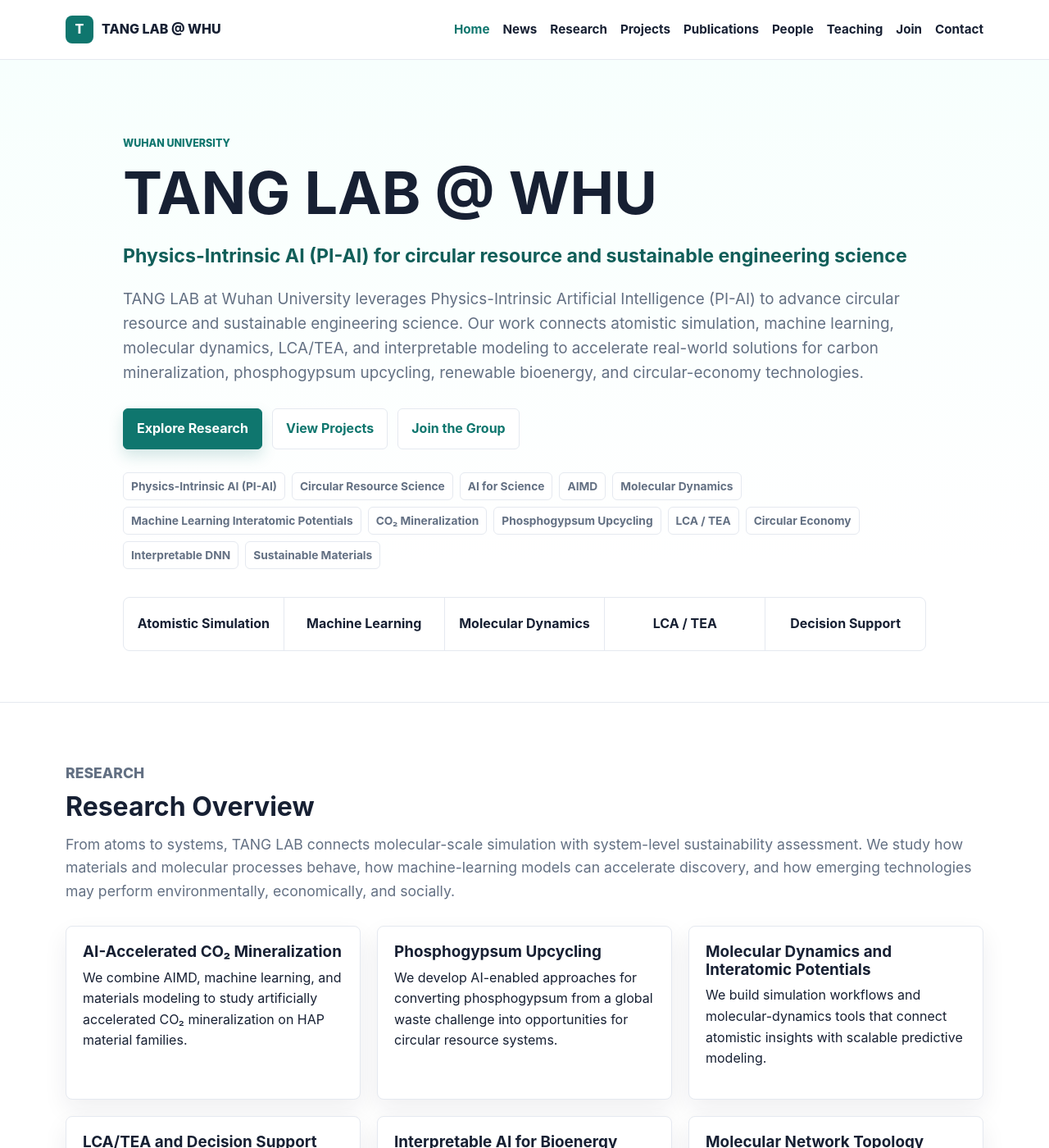
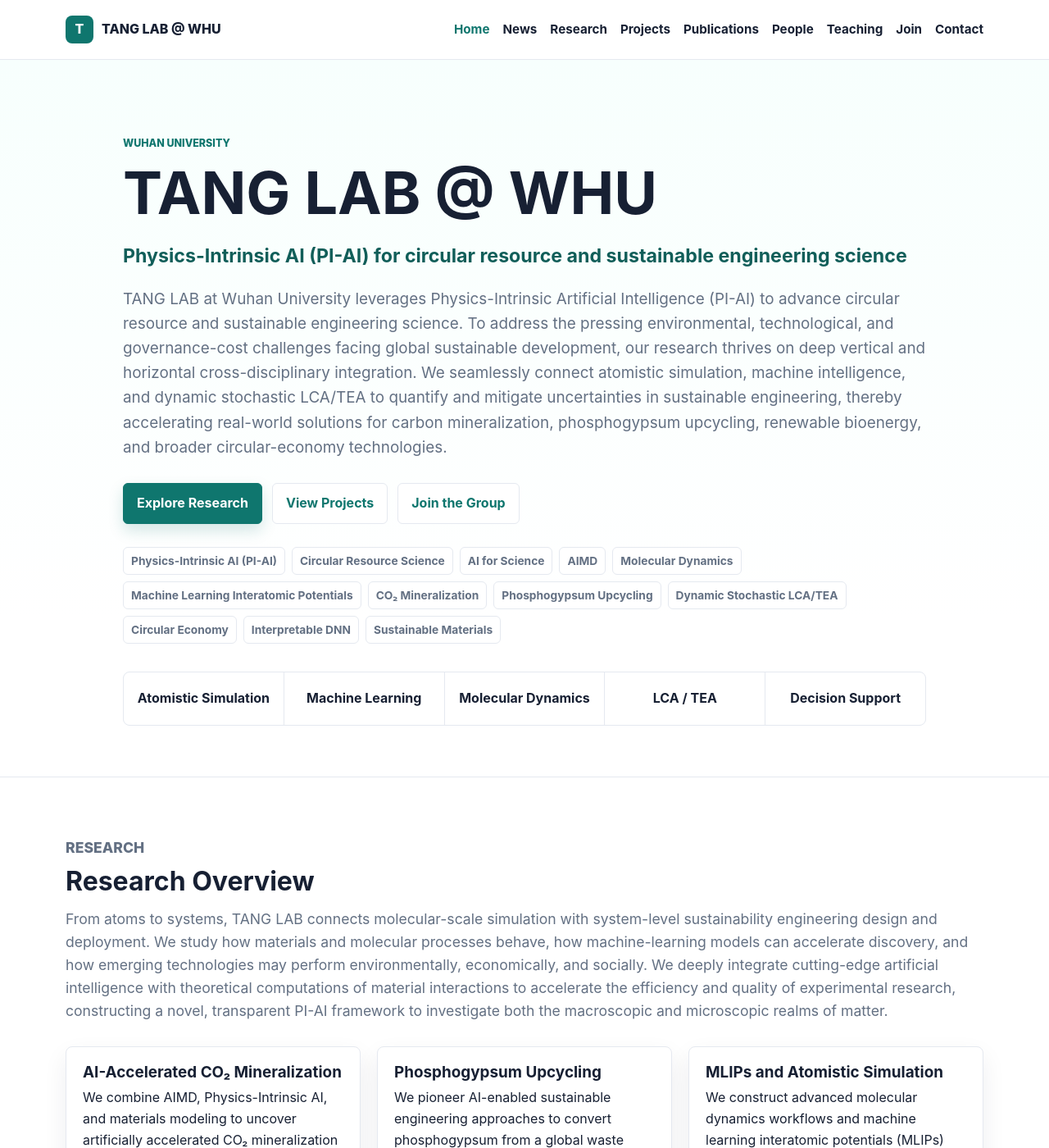
Before and after one commit to TANG-LAB-WHU/tanglab.github.io, a Jekyll site: the page built from index.html, in a window 1280 px wide and 1400 px high. Shown: the whole window at 82% size. Built offline with Jekyll 4.4.1, drawn with Linux system fonts in a browser that asks for light colours; some of the changed text lies outside the part shown.

Commit message:
content: Upgrade research vision and keywords to PI-AI and dynamic stochastic LCA/TEA

```diff
--- a/_data/site.yml
+++ b/_data/site.yml
@@ -9,14 +9,20 @@ site_url: "https://tang-lab-whu.github.io/tanglab.github.io"
 tagline: "Physics-Intrinsic AI (PI-AI) for circular resource and sustainable engineering science"
 hero_summary: >
   TANG LAB at Wuhan University leverages Physics-Intrinsic Artificial Intelligence (PI-AI) to advance
-  circular resource and sustainable engineering science. Our work connects atomistic simulation, machine
-  learning, molecular dynamics, LCA/TEA, and interpretable modeling to accelerate real-world solutions for
-  carbon mineralization, phosphogypsum upcycling, renewable bioenergy, and circular-economy technologies.
+  circular resource and sustainable engineering science. To address the pressing environmental, technological,
+  and governance-cost challenges facing global sustainable development, our research thrives on deep vertical
+  and horizontal cross-disciplinary integration. We seamlessly connect atomistic simulation, machine intelligence,
+  and dynamic stochastic LCA/TEA to quantify and mitigate uncertainties in sustainable engineering, thereby accelerating real-world
+  solutions for carbon mineralization, phosphogypsum upcycling, renewable bioenergy, and broader circular-economy
+  technologies.
 research_vision: >
   From atoms to systems, TANG LAB connects molecular-scale simulation with system-level
-  sustainability assessment. We study how materials and molecular processes behave, how
+  sustainability engineering design and deployment. We study how materials and molecular processes behave, how
   machine-learning models can accelerate discovery, and how emerging technologies may perform
-  environmentally, economically, and socially.
+  environmentally, economically, and socially. We deeply integrate cutting-edge artificial intelligence with
+  theoretical computations of material interactions to accelerate the efficiency and quality of experimental
+  research, constructing a novel, transparent PI-AI framework to investigate both the macroscopic and microscopic
+  realms of matter.
 research_keywords:
   - "Physics-Intrinsic AI (PI-AI)"
   - "Circular Resource Science"
@@ -26,20 +32,20 @@ research_keywords:
   - "Machine Learning Interatomic Potentials"
   - "CO₂ Mineralization"
   - "Phosphogypsum Upcycling"
-  - "LCA / TEA"
+  - "Dynamic Stochastic LCA/TEA"
   - "Circular Economy"
   - "Interpretable DNN"
   - "Sustainable Materials"
 home_research_cards:
   - title: "AI-Accelerated CO₂ Mineralization"
-    description: "We combine AIMD, machine learning, and materials modeling to study artificially accelerated CO₂ mineralization on HAP material families."
+    description: "We combine AIMD, Physics-Intrinsic AI, and materials modeling to uncover artificially accelerated CO₂ mineralization mechanisms and discover novel artificial microstructures within complex material families."
   - title: "Phosphogypsum Upcycling"
-    description: "We develop AI-enabled approaches for converting phosphogypsum from a global waste challenge into opportunities for circular resource systems."
-  - title: "Molecular Dynamics and Interatomic Potentials"
-    description: "We build simulation workflows and molecular-dynamics tools that connect atomistic insights with scalable predictive modeling."
-  - title: "LCA/TEA and Decision Support"
-    description: "We integrate life-cycle assessment, techno-economic analysis, uncertainty, and risk modeling for sustainability-oriented technology decisions."
+    description: "We pioneer AI-enabled sustainable engineering approaches to convert phosphogypsum from a global waste challenge into high-value circular resource systems."
+  - title: "MLIPs and Atomistic Simulation"
+    description: "We construct advanced molecular dynamics workflows and machine learning interatomic potentials (MLIPs) that bridge microscopic atomistic insights with scalable predictive modeling."
+  - title: "Dynamic Stochastic LCA/TEA"
+    description: "We deploy dynamic stochastic life-cycle and techno-economic modeling to rigorously quantify and mitigate uncertainties for robust, sustainability-oriented technology decisions."
   - title: "Interpretable AI for Bioenergy"
-    description: "We apply interpretable deep learning to pyrolysis processes and renewable bioenergy feedstock optimization."
+    description: "We apply transparent, interpretable deep neural networks to decode complex pyrolysis processes and optimize renewable bioenergy feedstock utilization."
   - title: "Molecular Network Topology"
-    description: "We develop topology-based methods and tools for analyzing hydrogen-bond networks and molecular structures."
+    description: "We develop topology-based analytical methods to decode complex hydrogen-bond networks and matter interactions at the fundamental molecular level."
```
